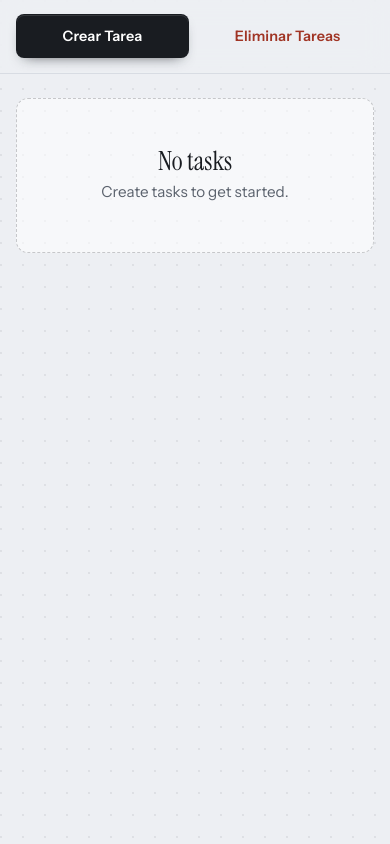
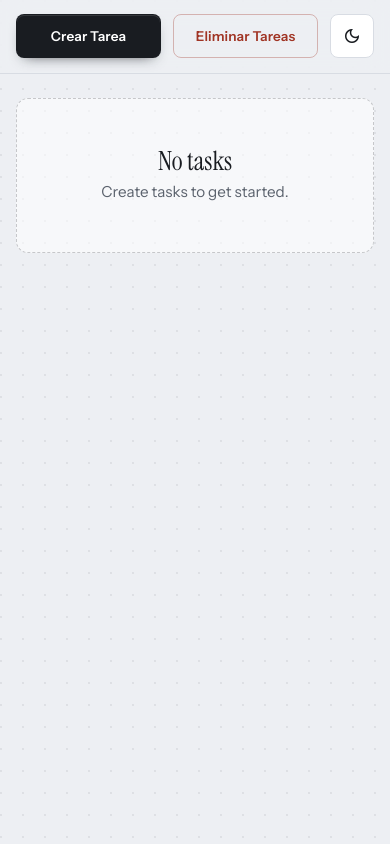
Before and after one commit to ignacioDias/todo-angular, an Angular app: page / in a window 390 px wide. Built offline with nearby package versions, Linux system fonts and the light colour scheme.

Commit message:
dark mode

```diff
--- a/src/app/header/header.css
+++ b/src/app/header/header.css
@@ -37,26 +37,49 @@
     transform 0.18s ease;
 }
 
-.new-task {
-  background: var(--ink);
-  color: #ffffff;
+.toolbar .new-task {
+  background: var(--solid);
+  color: var(--solid-ink);
   box-shadow:
-    inset 0 1px 0 rgb(255 255 255 / 0.12),
-    0 6px 14px -8px rgb(23 26 31 / 0.8);
+    inset 0 1px 0 light-dark(rgb(255 255 255 / 0.12), rgb(0 0 0 / 0.12)),
+    0 6px 14px -8px color-mix(in srgb, var(--shadow-color) 80%, transparent);
 }
 
-.new-task:hover {
-  background: #000000;
+.toolbar .new-task:hover {
+  background: var(--solid-hover);
   transform: translateY(-1px);
 }
 
-.delete-tasks {
+.toolbar .theme-toggle {
+  display: inline-flex;
+  align-items: center;
+  justify-content: center;
+  width: 2.75rem;
+  padding: 0;
+  border-color: var(--line);
+  background: var(--surface);
+  color: var(--ink);
+}
+
+.toolbar .theme-toggle:hover {
+  border-color: color-mix(in srgb, var(--ink) 28%, var(--line));
+  background: var(--surface-muted);
+}
+
+.toolbar .theme-toggle mat-icon {
+  width: 1.25rem;
+  height: 1.25rem;
+  font-size: 1.25rem;
+  line-height: 1;
+}
+
+.toolbar .delete-tasks {
   background: transparent;
   border-color: color-mix(in srgb, var(--danger) 32%, transparent);
   color: var(--danger);
 }
 
-.delete-tasks:hover {
+.toolbar .delete-tasks:hover {
   background: color-mix(in srgb, var(--danger) 10%, transparent);
   border-color: color-mix(in srgb, var(--danger) 55%, transparent);
 }
@@ -73,6 +96,15 @@
 @media (max-width: 30rem) {
   .toolbar {
     display: grid;
-    grid-template-columns: 1fr 1fr;
+    grid-template-columns: 1fr 1fr auto;
+  }
+
+  .toolbar button {
+    padding-inline: 0.65rem;
+    font-size: 0.85rem;
+  }
+
+  .toolbar .theme-toggle {
+    padding-inline: 0;
   }
 }
--- a/src/app/header/header.html
+++ b/src/app/header/header.html
@@ -1,4 +1,4 @@
-<div role="toolbar" class="toolbar">
+<div role="toolbar" class="toolbar" aria-label="Acciones de la aplicación">
   <button
     type="button"
     class="new-task"
@@ -8,6 +8,14 @@
     Crear Tarea
   </button>
   <button type="button" class="delete-tasks">Eliminar Tareas</button>
+  <button
+    type="button"
+    class="theme-toggle"
+    [attr.aria-label]="themeStore.isDark() ? 'Activar modo claro' : 'Activar modo oscuro'"
+    (click)="toggleTheme()"
+  >
+    <mat-icon aria-hidden="true">{{ themeStore.isDark() ? 'light_mode' : 'dark_mode' }}</mat-icon>
+  </button>
 </div>
 
 <app-task-dialog
--- a/src/app/header/header.ts
+++ b/src/app/header/header.ts
@@ -1,16 +1,19 @@
 import { Component, inject, signal } from '@angular/core';
+import { MatIconModule } from '@angular/material/icon';
 import { Task } from '../tasks/task';
 import { TaskDialog } from '../tasks/task-dialog/task-dialog';
 import { TaskStore } from '../tasks/task-store';
+import { ThemeStore } from '../theme/theme-store';
 
 @Component({
-  imports: [TaskDialog],
+  imports: [MatIconModule, TaskDialog],
   selector: 'app-header',
   styleUrl: './header.css',
   templateUrl: './header.html',
 })
 export class Header {
   private readonly taskStore = inject(TaskStore);
+  protected readonly themeStore = inject(ThemeStore);
   protected readonly isDialogOpen = signal(false);
 
   protected openTaskDialog(): void {
@@ -20,4 +23,8 @@ export class Header {
   protected onTaskSaved(task: Task): void {
     this.taskStore.addTask(task);
   }
+
+  protected toggleTheme(): void {
+    this.themeStore.toggle();
+  }
 }
--- a/src/app/tasks/task-card/task-card.html
+++ b/src/app/tasks/task-card/task-card.html
@@ -7,6 +7,9 @@
   <p>{{ task().description }}</p>
   <p>Priority: {{ task().priority }}</p>
   <p>Completed: {{ task().isCompleted }}</p>
+  @if (task().isCompleted) {
+    <mat-icon class="completed-seal" aria-hidden="true">check</mat-icon>
+  }
   <div class="task-actions">
     <button type="button" class="edit" aria-label="Editar tarea" (click)="edit.emit(task())">
       <mat-icon aria-hidden="true">edit</mat-icon>
--- a/src/app/tasks/task-grid/task-grid.css
+++ b/src/app/tasks/task-grid/task-grid.css
@@ -56,7 +56,7 @@ app-task-card:nth-child(n + 6) {
   padding: clamp(3rem, 8vw, 5rem) 1.5rem;
   border: 1px dashed color-mix(in srgb, var(--ink) 22%, transparent);
   border-radius: calc(var(--radius) + 2px);
-  background: rgb(255 255 255 / 0.55);
+  background: color-mix(in srgb, var(--surface) 55%, transparent);
   text-align: center;
   animation: task-enter 0.45s cubic-bezier(0.22, 0.61, 0.36, 1) both;
 }
--- /dev/null
+++ b/src/app/theme/theme-store.ts
@@ -0,0 +1,64 @@
+import { DOCUMENT, Service, computed, effect, inject, signal } from '@angular/core';
+
+export type Theme = 'light' | 'dark';
+
+type ThemePreference = Theme | 'system';
+
+const STORAGE_KEY = 'todo-theme';
+
+@Service()
+export class ThemeStore {
+  private readonly document = inject(DOCUMENT);
+  private readonly window = this.document.defaultView;
+  private readonly darkQuery = this.window?.matchMedia?.('(prefers-color-scheme: dark)') ?? null;
+
+  private readonly systemPrefersDark = signal(this.darkQuery?.matches ?? false);
+  private readonly preference = signal<ThemePreference>(this.readPreference());
+
+  readonly theme = computed<Theme>(() => {
+    const preference = this.preference();
+    if (preference === 'system') {
+      return this.systemPrefersDark() ? 'dark' : 'light';
+    }
+    return preference;
+  });
+
+  readonly isDark = computed(() => this.theme() === 'dark');
+
+  constructor() {
+    this.darkQuery?.addEventListener('change', (event) => {
+      this.systemPrefersDark.set(event.matches);
+    });
+
+    effect(() => {
+      const theme = this.theme();
+      this.document.documentElement.dataset['theme'] = theme;
+      this.persistPreference(this.preference());
+    });
+  }
+
+  toggle(): void {
+    this.preference.set(this.isDark() ? 'light' : 'dark');
+  }
+
+  private readPreference(): ThemePreference {
+    try {
+      const stored = this.window?.localStorage.getItem(STORAGE_KEY);
+      return stored === 'light' || stored === 'dark' ? stored : 'system';
+    } catch {
+      return 'system';
+    }
+  }
+
+  private persistPreference(preference: ThemePreference): void {
+    try {
+      if (preference === 'system') {
+        this.window?.localStorage.removeItem(STORAGE_KEY);
+      } else {
+        this.window?.localStorage.setItem(STORAGE_KEY, preference);
+      }
+    } catch {
+      // Storage can be unavailable (private browsing, blocked cookies, etc.).
+    }
+  }
+}
--- a/src/index.html
+++ b/src/index.html
@@ -5,6 +5,20 @@
     <title>Todo</title>
     <base href="/" />
     <meta name="viewport" content="width=device-width, initial-scale=1" />
+    <meta name="color-scheme" content="light dark" />
+    <script>
+      // Apply the saved (or system) theme before Angular boots to avoid a flash.
+      (() => {
+        let stored = null;
+        try {
+          stored = localStorage.getItem('todo-theme');
+        } catch {}
+        const preference = stored === 'light' || stored === 'dark' ? stored : 'system';
+        const systemDark = window.matchMedia?.('(prefers-color-scheme: dark)')?.matches ?? false;
+        const dark = preference === 'dark' || (preference === 'system' && systemDark);
+        document.documentElement.dataset.theme = dark ? 'dark' : 'light';
+      })();
+    </script>
     <link rel="icon" type="image/x-icon" href="favicon.ico" />
     <link rel="preconnect" href="https://fonts.googleapis.com" />
     <link rel="preconnect" href="https://fonts.gstatic.com" crossorigin />
--- a/src/material-theme.scss
+++ b/src/material-theme.scss
@@ -20,10 +20,8 @@ html {
 }
 
 body {
-  // Default the application to a light color theme. This can be changed to
-  // `dark` to enable the dark color theme, or to `light dark` to defer to the
-  // user's system settings.
-  color-scheme: light;
+  // The color scheme is controlled at the document root by the theme store
+  // (`data-theme="light|dark"`), so Material's light-dark() tokens follow it.
 
   // Set a default background, font and text colors for the application using
   // Angular Material's system-level CSS variables. Learn more about these
--- a/src/styles.css
+++ b/src/styles.css
@@ -5,23 +5,48 @@
    Design tokens
    --------------------------------------------------------------------------- */
 :root {
-  --canvas: #edeff3;
-  --surface: #ffffff;
-  --surface-muted: #f7f8fa;
-  --ink: #191c21;
-  --ink-muted: #5b626d;
-  --line: #d8dce3;
-  --accent: #2456c7;
-  --danger: #a03424;
+  color-scheme: light;
 
-  --priority-high: #93301c;
-  --priority-medium: #7a4f06;
-  --priority-low: #1f574b;
+  --canvas: light-dark(#edeff3, #0e1116);
+  --surface: light-dark(#ffffff, #181c22);
+  --surface-muted: light-dark(#f7f8fa, #20252d);
+  --ink: light-dark(#191c21, #e9ecf1);
+  --ink-muted: light-dark(#5b626d, #a0a8b4);
+  --line: light-dark(#d8dce3, #3a424f);
+  --accent: light-dark(#2456c7, #8aabff);
+  --danger: light-dark(#a03424, #ff9d8c);
+
+  --priority-high: light-dark(#93301c, #ff9d8c);
+  --priority-medium: light-dark(#7a4f06, #eab866);
+  --priority-low: light-dark(#1f574b, #6fd6be);
+
+  /* Solid surfaces (primary buttons) invert between themes. */
+  --solid: light-dark(#191c21, #e9ecf1);
+  --solid-hover: light-dark(#000000, #ffffff);
+  --solid-ink: light-dark(#ffffff, #0e1116);
+  --on-priority-low: light-dark(#ffffff, #06231d);
+
+  --shadow-color: light-dark(rgb(23 26 31), rgb(0 0 0));
+  --shadow-card:
+    0 1px 2px color-mix(in srgb, var(--shadow-color) 5%, transparent),
+    0 16px 24px -24px color-mix(in srgb, var(--shadow-color) 45%, transparent);
+  --backdrop: light-dark(rgb(23 26 31 / 0.42), rgb(0 0 0 / 0.66));
+  --dot-color: light-dark(rgb(25 28 33 / 0.07), rgb(233 236 241 / 0.1));
 
   --radius: 10px;
   --font-ui: 'Instrument Sans', 'Roboto', system-ui, sans-serif;
   --font-display: 'Instrument Serif', Georgia, 'Times New Roman', serif;
-  --shadow-card: 0 1px 2px rgb(23 26 31 / 0.05), 0 16px 24px -24px rgb(23 26 31 / 0.45);
+}
+
+/* Follow the system until the user picks an explicit theme. */
+@media (prefers-color-scheme: dark) {
+  :root:not([data-theme='light']) {
+    color-scheme: dark;
+  }
+}
+
+:root[data-theme='dark'] {
+  color-scheme: dark;
 }
 
 /* ---------------------------------------------------------------------------
@@ -35,13 +60,14 @@
 
 html {
   height: 100%;
+  background-color: var(--canvas);
 }
 
 body {
   min-height: 100%;
   margin: 0;
   background-color: var(--canvas);
-  background-image: radial-gradient(circle at 1px 1px, rgb(25 28 33 / 0.07) 1px, transparent 0);
+  background-image: radial-gradient(circle at 1px 1px, var(--dot-color) 1px, transparent 0);
   background-size: 22px 22px;
   color: var(--ink);
   font-family: var(--font-ui);
```
Also changed, not shown: src/app/tasks/task-card/task-card.css (+15 -14 lines), src/app/tasks/task-dialog/task-dialog.css (+19 -13 lines), 1 other file (tests, documents, lock files or other folders).
